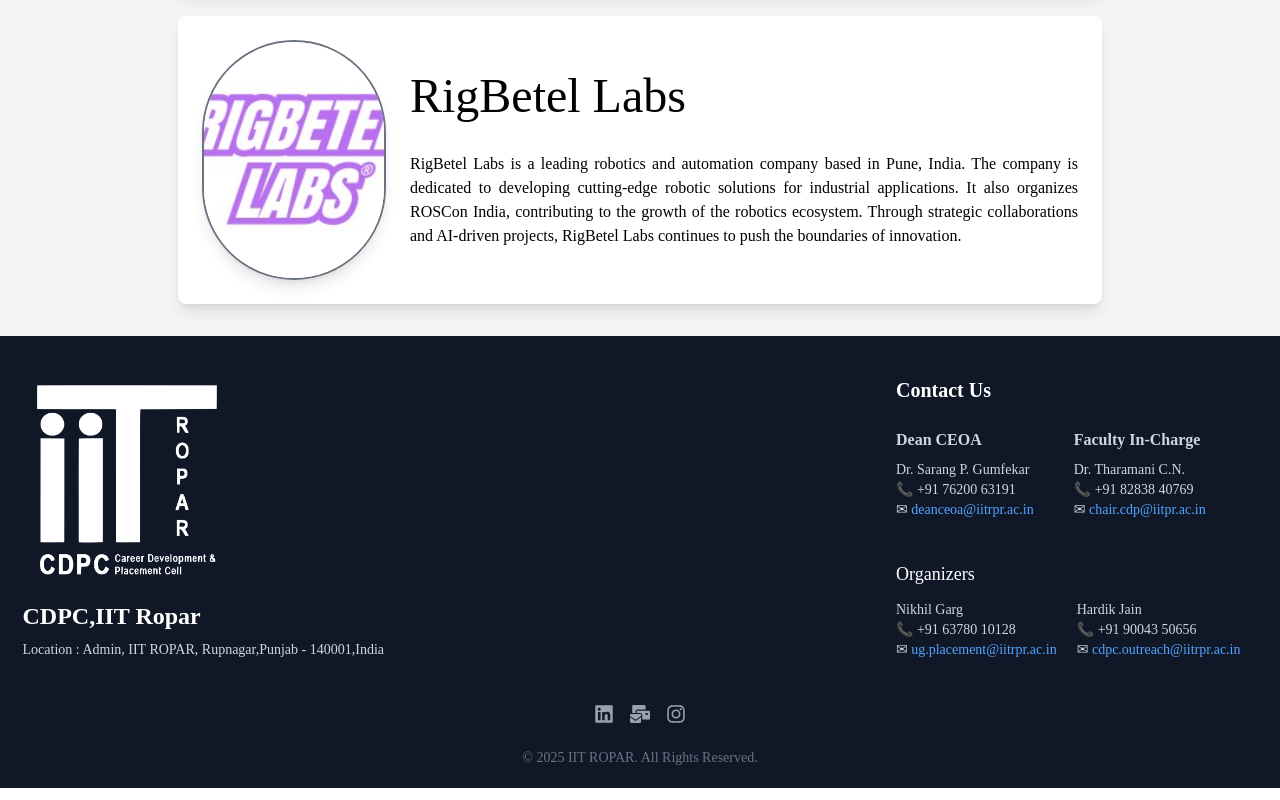
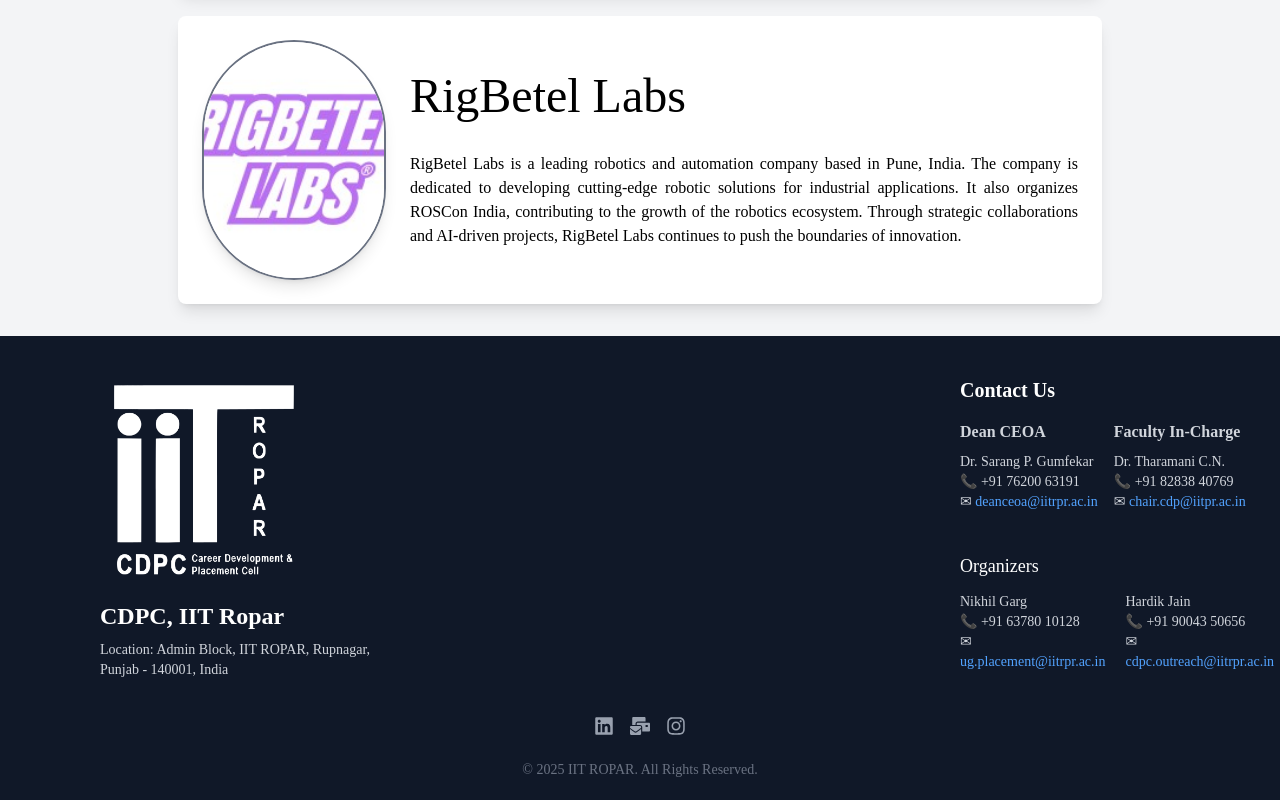
Before and after one commit to Rujul-1105/corporate-connect, a React (Vite) app: page /visiting-profile1 in a window 1280 px wide. Shown: the part 584-1384 px from the top of the page. Built offline with nearby package versions, Linux system fonts and the light colour scheme.

Commit message:
updated footer

```diff
--- a/src/components/Footer1.css
+++ b/src/components/Footer1.css
@@ -10,95 +10,27 @@
     color: white;
     font-size: 14px;
     padding: 8px 20px;
-    text-align: center;
     position: relative;
     bottom: 0;
     flex-wrap: wrap;
     text-align: center;
 }
 
-/* Faculty Section */
-.faculty {
+.footerBox{
     display: flex;
+    justify-content: center;
+    align-items: center;
     flex-direction: column;
-    align-items: center;
-    justify-content: center;
-    flex-grow: 1;
-    padding: 5px;
-    text-align: center;
-}
-
-/* Organizers Section */
-.organizers {
-    display: flex;
-    flex-direction: column;
-    align-items: center;
-    justify-content: center;
-    flex-grow: 1;
-    padding: 5px;
-    text-align: center;
-}
-
-/* Grid Layout for Organizers */
-.organizers-grid {
-    display: grid;
-    grid-template-columns: repeat(2, 1fr);
-    gap: 20px; /* Adjust spacing between columns */
-    width: 100%;
-}
-
-/* Individual Organizer */
-.organizer {
-    display: flex;
-    flex-direction: column;
-    align-items: center;
-    text-align: center;
-}
-
-/* Faculty and Organizer Images */
-.faculty-img {
-    width: 200px;
-    height: 200px;
-    border-radius: 50%;
-    margin-bottom: 5px;
-    object-fit: cover;
-}
-
-.organizer-img {
-    width: 100px;
-    height: 100px;
-    border-radius: 50%;
-    margin-bottom: 5px;
-    object-fit: cover;
-}
-
-/* Titles and Text */
-.foot-title {
-    margin-bottom: 3px;
-    font-weight: bold;
-    text-decoration: underline;
-    font-size: 16px;
-}
-
-.organizer-name {
-    font-weight: bold;
-    margin-bottom: 3px;
+    margin: 10px;
 }
 
 /* Responsive Styling */
 @media (max-width: 768px) {
-
-    .footerBox{
-        justify-content: center;
-        font-size: 100px;
-    }
-
     .footer {
         flex-direction: column;
-        min-height: 70px;
-        padding: 5px 15px;
+        min-height: auto;
+        padding: 10px 15px;
         align-items: center;
-        /* justify-content: center; */
     }
 
     .faculty,
@@ -106,9 +38,9 @@
         width: 100%;
     }
 
-    /* Stack organizers in one column on small screens */
     .organizers-grid {
         grid-template-columns: 1fr;
+        gap: 10px;
     }
 
     .faculty-img, .organizer-img {
--- a/src/components/Footer1.jsx
+++ b/src/components/Footer1.jsx
@@ -1,62 +1,77 @@
 import { FaFacebook, FaInstagram, FaLinkedin, FaMailBulk, FaMailchimp, FaTwitter } from "react-icons/fa";
-import cdpc from '../assets/logocdpc.png'
-import logoiit from '../assets/logoiit.png'
+import cdpc from '../assets/logocdpc.png';
+import logoiit from '../assets/logoiit.png';
+// import css
+// import "../Footer1.css";
 
 export default function Footer() {
   return (
     <footer className="bg-gray-900 text-gray-300 py-5 px-5">
-      <div className='flex flex-row gap-60'>
-        <div className="footerBox max-w-8xl mx-auto grid grid-cols-1 md:grid-cols-2 gap-[40vw]">
+      <div className="flex flex-col md:flex-row items-center justify-between">
+      <div className="footerBox max-w-8xl mx-auto grid grid-cols-1 md:grid-cols-2 gap-4 md:gap-8 lg:gap-140 pl-0 md:pl-20">
           <div>
-            <img src={cdpc} alt="IIT Ropar Logo" className="w-52 mb-4 mt-5" />
-            <h2 className="text-2xl font-bold text-white mb-2">CDPC,IIT Ropar</h2>
-            <p className="text-sm">Location : Admin, IIT ROPAR, Rupnagar,Punjab - 140001,India</p>
+            <img src={cdpc} alt="IIT Ropar Logo" className="w-40 md:w-52 mb-4 mt-5" />
+            <h2 className="text-xl md:text-2xl font-bold text-white mb-2">CDPC, IIT Ropar</h2>
+            <p className="text-sm">Location: Admin Block, IIT ROPAR, Rupnagar, Punjab - 140001, India</p>
           </div>
 
           <div>
-              <h3 className="text-xl font-bold text-white mt-5">Contact Us</h3>
-              <div className='flex flex-row gap-10'>
+            <h3 className="text-lg md:text-xl font-bold text-white mt-5">Contact Us</h3>
+            <div className="flex flex-col md:flex-row gap-4">
               <div className="mt-4">
-                <h4 className="text-md font-semibold mb-2 mt-2">Dean CEOA</h4>
+                <h4 className="text-md font-semibold mb-2">Dean CEOA</h4>
                 <p className="text-sm">Dr. Sarang P. Gumfekar</p>
                 <p className="text-sm">📞 +91 76200 63191</p>
-                <p className="text-sm">✉ <a href="mailto:tharamani@iitpr.ac.in" className="text-blue-400 hover:underline">deanceoa@iitrpr.ac.in</a></p>
+                <p className="text-sm">
+                  ✉ <a href="mailto:tharamani@iitpr.ac.in" className="text-blue-400 hover:underline">deanceoa@iitrpr.ac.in</a>
+                </p>
               </div>
               <div className="mt-4">
-                <h4 className="text-md font-semibold mb-2 mt-2">Faculty In-Charge</h4>
+                <h4 className="text-md font-semibold mb-2">Faculty In-Charge</h4>
                 <p className="text-sm">Dr. Tharamani C.N.</p>
                 <p className="text-sm">📞 +91 82838 40769</p>
-                <p className="text-sm">✉ <a href="mailto:tharamani@iitpr.ac.in" className="text-blue-400 hover:underline">chair.cdp@iitpr.ac.in</a></p>
+                <p className="text-sm">
+                  ✉ <a href="mailto:tharamani@iitpr.ac.in" className="text-blue-400 hover:underline">chair.cdp@iitpr.ac.in</a>
+                </p>
               </div>
             </div>
 
-              <h4 className="text-lg text-white mt-10">Organizers</h4>
-            <div className="mt-2 flex flex-row gap-5">
+            <h4 className="text-lg text-white mt-10">Organizers</h4>
+            <div className="mt-2 flex flex-col md:flex-row gap-5">
               <div>
-              <p className="text-sm mt-1">Nikhil Garg</p>
+                <p className="text-sm mt-1">Nikhil Garg</p>
                 <p className="text-sm">📞 +91 63780 10128</p>
-              <p className="text-sm mb-5">✉ <a href="mailto:2021csb1114@iitrpr.ac.in" className="text-blue-400 hover:underline">ug.placement@iitrpr.ac.in</a></p>
+                <p className="text-sm mb-5">
+                  ✉ <a href="mailto:2021csb1114@iitrpr.ac.in" className="text-blue-400 hover:underline">ug.placement@iitrpr.ac.in</a>
+                </p>
               </div>
-
               <div>
-              <p className="text-sm mt-1">Hardik Jain</p>
+                <p className="text-sm mt-1">Hardik Jain</p>
                 <p className="text-sm">📞 +91 90043 50656</p>
-              <p className="text-sm">✉ <a href="mailto:2022meb1312@iitrpr.ac.in" className="text-blue-400 hover:underline">cdpc.outreach@iitrpr.ac.in</a></p>
+                <p className="text-sm">
+                  ✉ <a href="mailto:2022meb1312@iitrpr.ac.in" className="text-blue-400 hover:underline">cdpc.outreach@iitrpr.ac.in</a>
+                </p>
               </div>
             </div>
           </div>
         </div>
       </div>
 
+      <div className="mt-6 flex justify-center space-x-4">
+        <a href="https://in.linkedin.com/school/placementcelliitropar/" className="text-gray-400 hover:text-blue-500">
+          <FaLinkedin size={20} />
+        </a>
+        <a href="mailto:ug.placement@iitrpr.ac.in" className="text-gray-400 hover:text-blue-500">
+          <FaMailBulk size={20} />
+        </a>
+        <a href="#" className="text-gray-400 hover:text-blue-500">
+          <FaInstagram size={20} />
+        </a>
+      </div>
 
-
-        <div className="mt-6 flex justify-center space-x-4">
-          <a href="https://in.linkedin.com/school/placementcelliitropar/" className="text-gray-400 hover:text-blue-500"><FaLinkedin size={20} /></a>
-          <a href="mailto:ug.placement@iitrpr.ac.in" className="text-gray-400 hover:text-blue-500"><FaMailBulk size={20} /></a>
-          <a href="#" className="text-gray-400 hover:text-blue-500"><FaInstagram size={20} /></a>
-        </div>
-
-      <div className="mt-6 text-center text-sm text-gray-500">© 2025 IIT ROPAR. All Rights Reserved.</div>
+      <div className="mt-6 text-center text-sm text-gray-500">
+        © 2025 IIT ROPAR. All Rights Reserved.
+      </div>
     </footer>
   );
 }
```
Also changed, not shown: src/components/CarouselCompany.jsx (line endings or trailing spaces).
